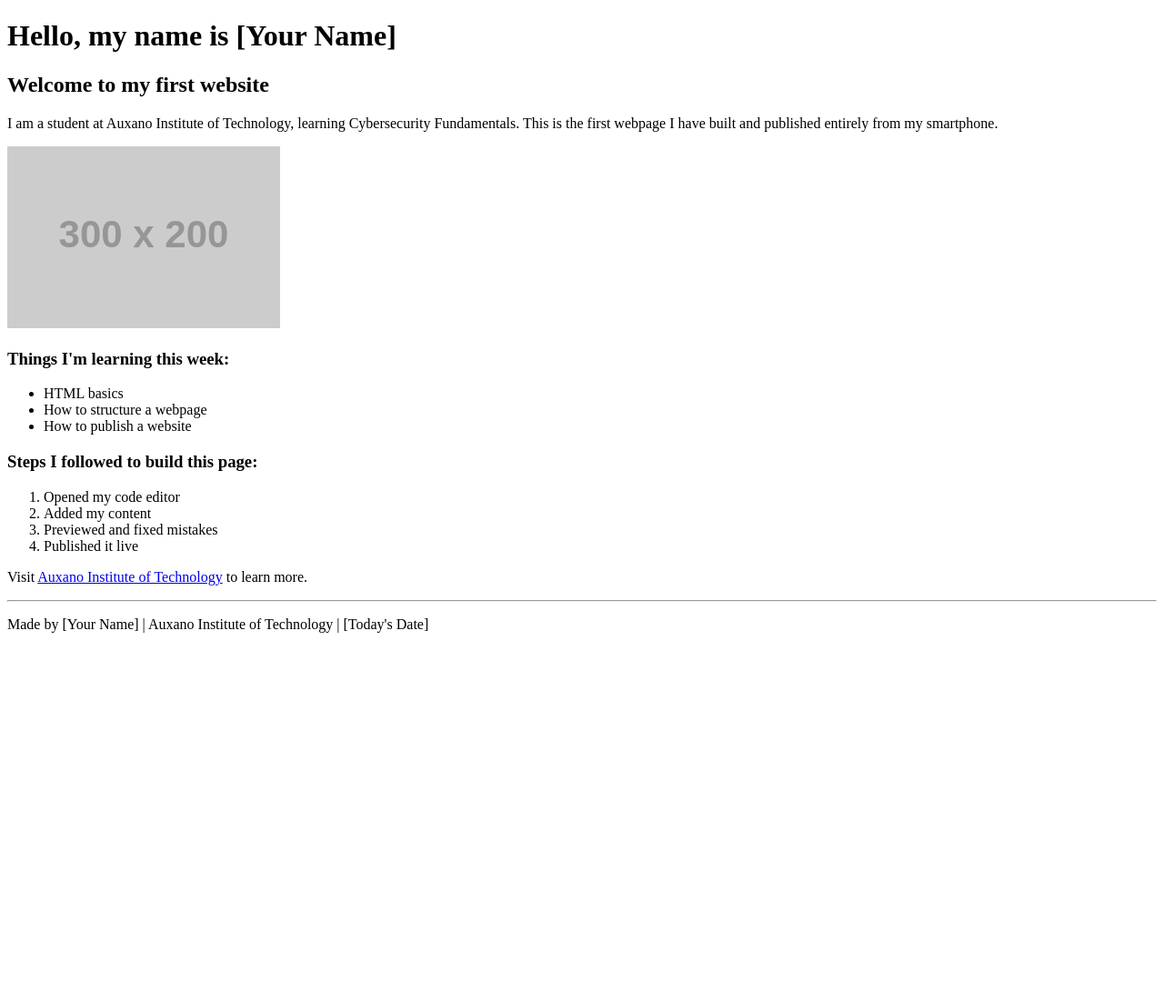
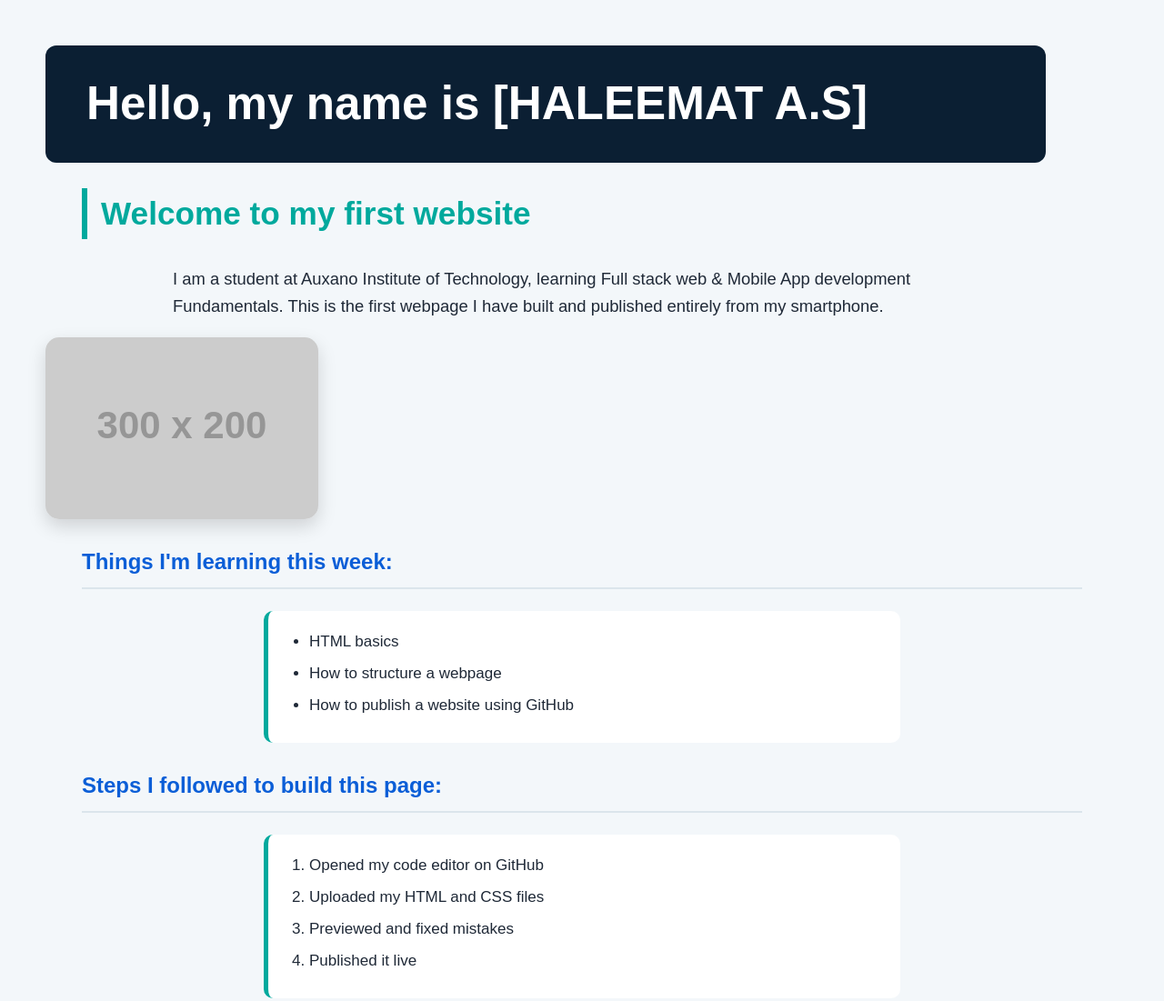
Before and after one commit to haleematsikiru-byte/HS-TUTOR-first-website-, a plain HTML site: page auxano_first_webpage.html in a window 1280 px wide. Shown: the top 1101 px of the page at 91% size. Before the commit the page ends 800 px from the top, so only its background shows below. Drawn offline with Linux system fonts and the light colour scheme; placeholder pictures from the web are drawn by us.

Commit message:
Update personal details in HS TUTOR first website

```diff
--- a/auxano_first_webpage.html
+++ b/auxano_first_webpage.html
@@ -1,20 +1,22 @@
 <!DOCTYPE html>
 <html lang="en">
 <head>
+
     <meta charset="UTF-8">
     <title>My First Webpage</title>
+    <link rel="stylesheet" href="style.css">
 </head>
 <body>
 
     <!-- Main Heading -->
-    <h1>Hello, my name is [Your Name]</h1>
+    <h1>Hello, my name is [HALEEMAT A.S]</h1>
 
     <!-- Subheading -->
     <h2>Welcome to my first website</h2>
 
     <!-- Paragraph -->
-    <p>I am a student at Auxano Institute of Technology, learning Cybersecurity
-        Fundamentals. This is the first webpage I have built and published
+    <p>I am a student at Auxano Institute of Technology, learning Full stack  web & Mobile
+     App development  Fundamentals. This is the first webpage I have built and published
         entirely from my smartphone.
     </p>
 
@@ -26,14 +28,14 @@
     <ul>
         <li>HTML basics</li>
         <li>How to structure a webpage</li>
-        <li>How to publish a website</li>
+        <li>How to publish a website using GitHub</li>
     </ul>
 
     <!-- Ordered List -->
     <h3>Steps I followed to build this page:</h3>
     <ol>
-        <li>Opened my code editor</li>
-        <li>Added my content</li>
+        <li>Opened my code editor on GitHub</li>
+        <li>Uploaded my HTML and CSS files</li>
         <li>Previewed and fixed mistakes</li>
         <li>Published it live</li>
     </ol>
@@ -49,7 +51,7 @@
 
     <!-- Contact/footer -->
     <footer>
-        <p>Made by [Your Name] | Auxano Institute of Technology | [Today's Date]</p>
+        <p>Made by [HALEEMAT A.S] | Auxano Institute of Technology | [AUGUST 12, 2026.]</p>
     </footer>
 
 </body>
```
